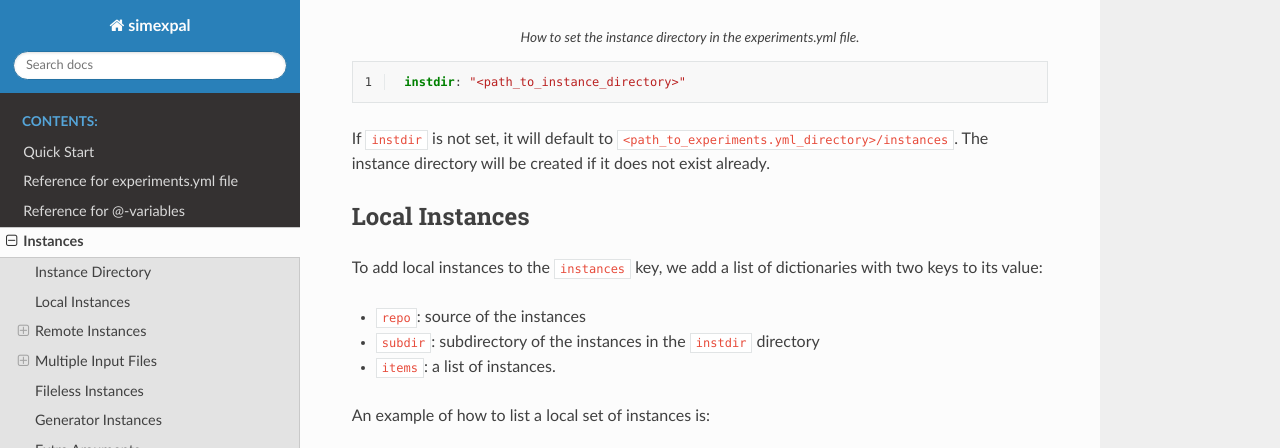
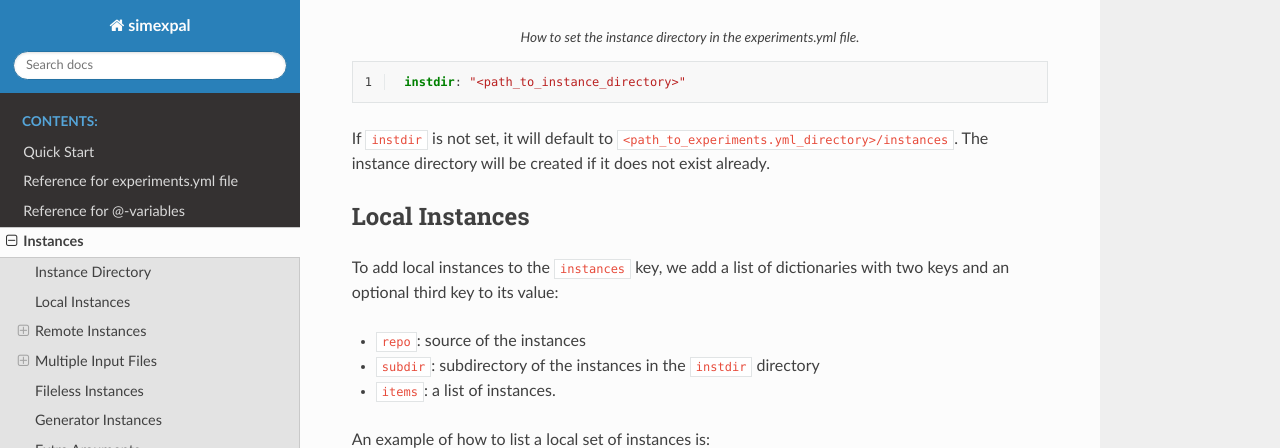
Before and after one commit to hu-macsy/simexpal, a Sphinx documentation site: the page built from docs/instances.rst, in a window 1280 px wide and 900 px high, scrolled down 537 px, cut to the strip 0-448 px from the top of the window. Built offline with Sphinx 7.4.7 and the Read the Docs theme 2.0.0, drawn with Linux system fonts in a browser that asks for light colours.

Commit message:
Fix docs

```diff
--- a/docs/instances.rst
+++ b/docs/instances.rst
@@ -38,7 +38,7 @@ Local Instances
 ---------------
 
 To add local instances to the ``instances`` key, we add a list of dictionaries with two keys
-to its value:
+and an optional third key to its value:
 
 - ``repo``:   source of the instances
 - ``subdir``: subdirectory of the instances in the ``instdir`` directory
```
